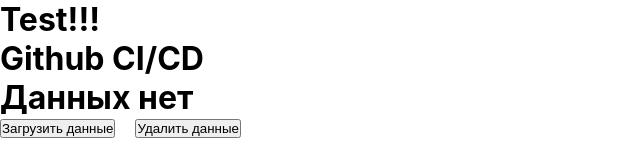
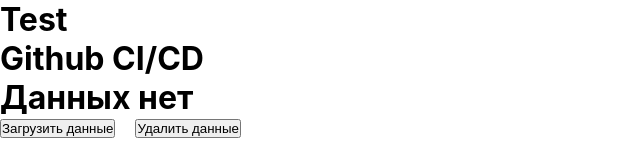
Before and after one commit to Nail-Ya/github-ci-cd-2, a React (Create React App) app: page / in a window 1280 px wide. Shown: the top 160 px of the page, without its empty margins (0-640 px from the left). Built offline with nearby package versions, Linux system fonts and the light colour scheme.

Commit message:
second github cicd 19

```diff
--- a/src/containers/MainPage/index.tsx
+++ b/src/containers/MainPage/index.tsx
@@ -10,7 +10,7 @@
 
   return (
     <Layout>
-      <h1>Test!!!</h1>
+      <h1>Test</h1>
       <h1>Github CI/CD</h1>
       <h1>{testData ? 'Данные загружены' : 'Данных нет'}</h1>
       <button onClick={() => dispatch(loadTestData())}>Загрузить данные</button>
```
Also changed, not shown: instriction-good-version.txt (added).
